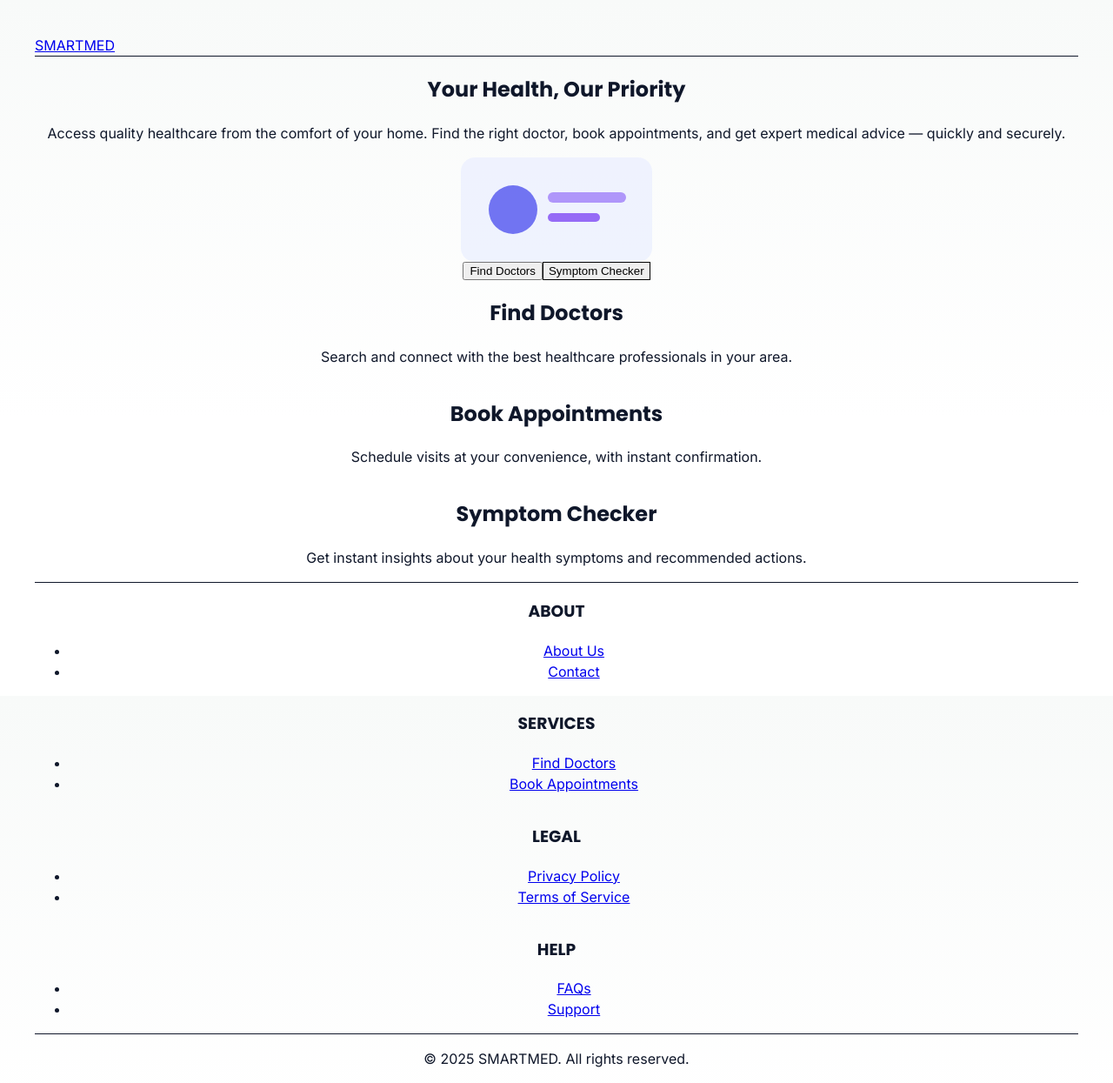
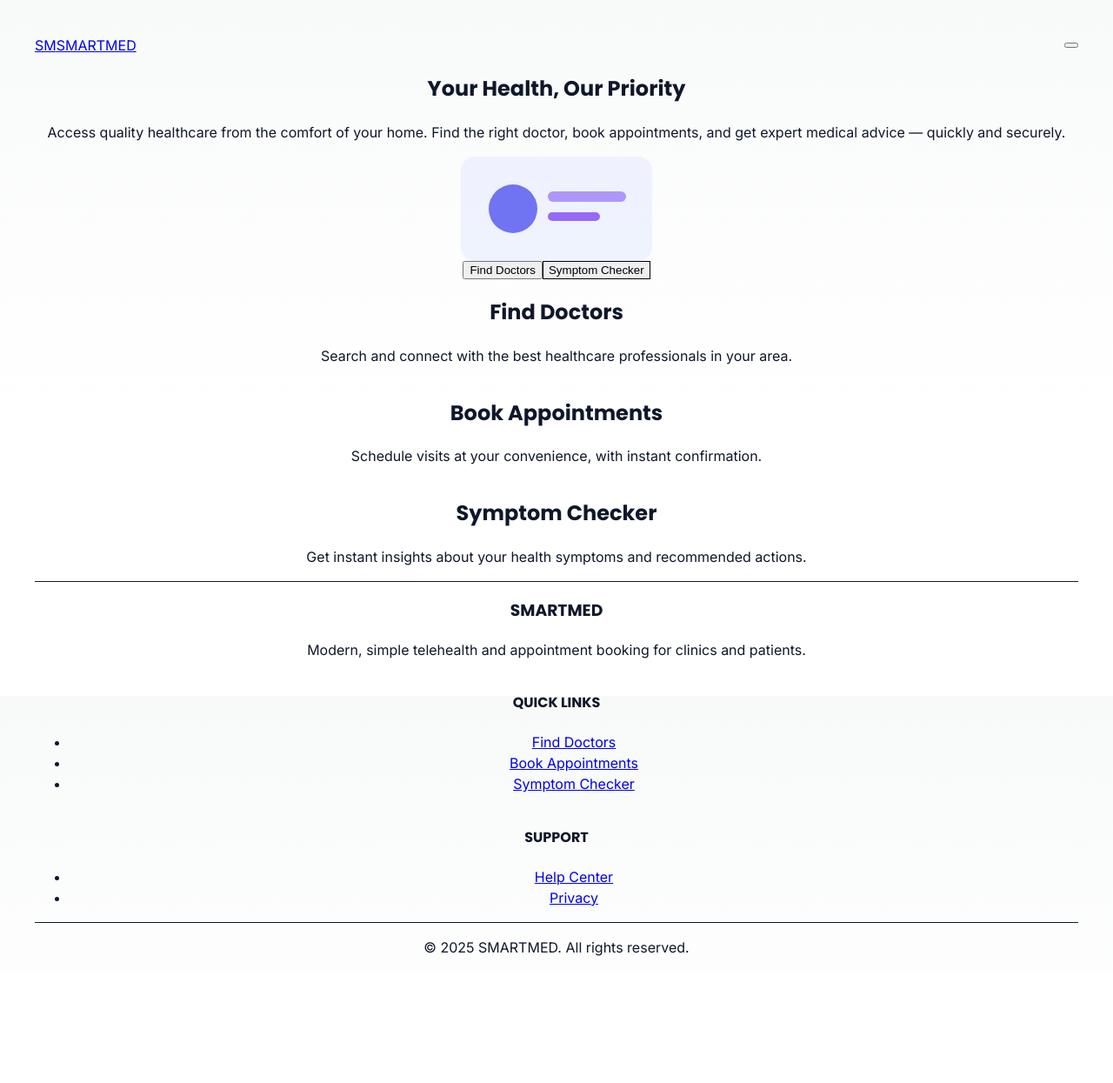
Before and after one commit to MOKSH2425/SMARTMED-system-final, a React (Vite) app: page / in a window 1280 px wide. Shown: the whole page at 87% size. After the commit the page ends 1117 px from the top, so only its background shows below. Built offline with nearby package versions, Linux system fonts and the light colour scheme.

Commit message:
feat(layout): refactor header/footer/layout and improve accessibility

```diff
--- a/src/components/layout/Footer.tsx
+++ b/src/components/layout/Footer.tsx
@@ -1,73 +1,33 @@
 export default function Footer() {
   return (
-    <footer className="bg-white border-t">
-      <div className="mx-auto max-w-7xl py-6 px-4 sm:px-6 lg:px-8">
-        <div className="grid grid-cols-1 md:grid-cols-4 gap-8">
+    <footer className="bg-neutral-50 border-t">
+      <div className="container py-10">
+        <div className="grid grid-cols-1 md:grid-cols-3 gap-8">
           <div>
-            <h3 className="text-sm font-semibold text-gray-600 tracking-wider uppercase">About</h3>
-            <ul className="mt-4 space-y-4">
-              <li>
-                <a href="#" className="text-base text-gray-500 hover:text-gray-900">
-                  About Us
-                </a>
-              </li>
-              <li>
-                <a href="#" className="text-base text-gray-500 hover:text-gray-900">
-                  Contact
-                </a>
-              </li>
+            <h3 className="text-lg font-semibold text-neutral-800">SMARTMED</h3>
+            <p className="mt-3 text-sm text-neutral-600">Modern, simple telehealth and appointment booking for clinics and patients.</p>
+          </div>
+
+          <div>
+            <h4 className="text-sm font-semibold text-neutral-700 uppercase">Quick links</h4>
+            <ul className="mt-4 space-y-2 text-neutral-600">
+              <li><a href="#">Find Doctors</a></li>
+              <li><a href="#">Book Appointments</a></li>
+              <li><a href="#">Symptom Checker</a></li>
             </ul>
           </div>
+
           <div>
-            <h3 className="text-sm font-semibold text-gray-600 tracking-wider uppercase">Services</h3>
-            <ul className="mt-4 space-y-4">
-              <li>
-                <a href="#" className="text-base text-gray-500 hover:text-gray-900">
-                  Find Doctors
-                </a>
-              </li>
-              <li>
-                <a href="#" className="text-base text-gray-500 hover:text-gray-900">
-                  Book Appointments
-                </a>
-              </li>
-            </ul>
-          </div>
-          <div>
-            <h3 className="text-sm font-semibold text-gray-600 tracking-wider uppercase">Legal</h3>
-            <ul className="mt-4 space-y-4">
-              <li>
-                <a href="#" className="text-base text-gray-500 hover:text-gray-900">
-                  Privacy Policy
-                </a>
-              </li>
-              <li>
-                <a href="#" className="text-base text-gray-500 hover:text-gray-900">
-                  Terms of Service
-                </a>
-              </li>
-            </ul>
-          </div>
-          <div>
-            <h3 className="text-sm font-semibold text-gray-600 tracking-wider uppercase">Help</h3>
-            <ul className="mt-4 space-y-4">
-              <li>
-                <a href="#" className="text-base text-gray-500 hover:text-gray-900">
-                  FAQs
-                </a>
-              </li>
-              <li>
-                <a href="#" className="text-base text-gray-500 hover:text-gray-900">
-                  Support
-                </a>
-              </li>
+            <h4 className="text-sm font-semibold text-neutral-700 uppercase">Support</h4>
+            <ul className="mt-4 space-y-2 text-neutral-600">
+              <li><a href="#">Help Center</a></li>
+              <li><a href="#">Privacy</a></li>
             </ul>
           </div>
         </div>
-        <div className="mt-8 border-t pt-8">
-          <p className="text-center text-base text-gray-400">
-            &copy; {new Date().getFullYear()} SMARTMED. All rights reserved.
-          </p>
+
+        <div className="mt-8 border-t pt-6">
+          <p className="text-center text-sm text-neutral-500">&copy; {new Date().getFullYear()} SMARTMED. All rights reserved.</p>
         </div>
       </div>
     </footer>
--- a/src/components/layout/Header.tsx
+++ b/src/components/layout/Header.tsx
@@ -1,54 +1,97 @@
 import { Link } from 'react-router-dom';
-import { UserIcon } from '@heroicons/react/24/outline';
+import { useState } from 'react';
+import { UserIcon, Bars3Icon, XMarkIcon } from '@heroicons/react/24/outline';
 import { useAuth } from '../../contexts/AuthContext';
 import Button from '../ui/Button';
 
 export default function Header() {
   const { user, logout, isAuthenticated } = useAuth();
+  const [open, setOpen] = useState(false);
+
+  const navItems = [
+    { to: '/doctors', label: 'Find Doctors' },
+    { to: '/appointments', label: 'Appointments' },
+    { to: '/symptom-checker', label: 'Symptom Checker' },
+  ];
 
   return (
-    <header className="border-b bg-white">
-      <nav className="mx-auto max-w-7xl px-4 sm:px-6 lg:px-8">
-        <div className="flex h-16 justify-between items-center">
-          <div className="flex-shrink-0">
-            <Link to="/" className="text-xl font-extrabold tracking-tight text-indigo-600">
-              SMARTMED
+    <header className="bg-white shadow-sm" role="banner">
+      <div className="container" role="navigation" aria-label="Main navigation">
+        <div className="flex items-center justify-between h-16">
+          <div className="flex items-center gap-4">
+            <Link to="/" className="flex items-center gap-3 text-smartmed-700">
+              <span className="inline-flex h-9 w-9 items-center justify-center rounded-md bg-smartmed-50 text-smartmed-700 font-bold">SM</span>
+              <span className="text-xl font-bold tracking-tight">SMARTMED</span>
             </Link>
           </div>
-          <div className="hidden sm:ml-6 sm:flex sm:space-x-8">
-            <Link
-              to="/doctors"
-              className="inline-flex items-center px-1 pt-1 text-sm font-medium text-gray-900"
-            >
-              Find Doctors
-            </Link>
-            <Link
-              to="/appointments"
-              className="inline-flex items-center px-1 pt-1 text-sm font-medium text-gray-500 hover:text-gray-900"
-            >
-              Appointments
-            </Link>
-            <Link
-              to="/symptom-checker"
-              className="inline-flex items-center px-1 pt-1 text-sm font-medium text-gray-500 hover:text-gray-900"
-            >
-              Symptom Checker
-            </Link>
+
+          <div className="hidden md:flex md:items-center md:space-x-6">
+            {navItems.map((item) => (
+              <Link key={item.to} to={item.to} className="text-sm font-medium text-neutral-700 hover:text-neutral-900">
+                {item.label}
+              </Link>
+            ))}
           </div>
-          <div className="flex items-center gap-4">
+
+          <div className="flex items-center gap-3">
             {isAuthenticated && user ? (
               <>
-                <span className="text-sm text-gray-700">Hello, {user.name}</span>
+                <span className="hidden sm:inline text-sm text-neutral-700">Hello, {user.name}</span>
                 <Button variant="ghost" onClick={logout}>Logout</Button>
               </>
             ) : (
-              <Link to="/auth/login" className="p-2 text-gray-400 hover:text-gray-500">
-                <UserIcon className="h-6 w-6" aria-hidden="true" />
-              </Link>
+              <div className="hidden sm:flex items-center gap-2">
+                <Link to="/auth/login" className="p-2 text-neutral-500 hover:text-neutral-700">
+                  <UserIcon className="h-6 w-6" aria-hidden="true" />
+                </Link>
+                <Link to="/signup">
+                  <Button variant="primary">Sign up</Button>
+                </Link>
+              </div>
             )}
+
+            {/* Mobile menu button */}
+            <button
+              onClick={() => setOpen((s) => !s)}
+              className="ml-2 inline-flex items-center justify-center rounded-md p-2 text-neutral-600 hover:bg-neutral-100 md:hidden"
+              aria-expanded={open}
+              aria-controls="mobile-menu"
+              aria-label="Toggle menu"
+            >
+              {open ? <XMarkIcon className="h-6 w-6" /> : <Bars3Icon className="h-6 w-6" />}
+            </button>
           </div>
         </div>
-      </nav>
+
+        {/* Mobile menu */}
+        {open && (
+          <div id="mobile-menu" className="md:hidden mt-2 pb-4 border-t">
+            <div className="flex flex-col space-y-2">
+              {navItems.map((item) => (
+                <Link key={item.to} to={item.to} onClick={() => setOpen(false)} className="px-2 py-2 text-neutral-700 font-medium rounded-md hover:bg-neutral-50">
+                  {item.label}
+                </Link>
+              ))}
+              <div className="pt-2 border-t mt-2 flex items-center justify-between">
+                {isAuthenticated && user ? (
+                  <div className="flex items-center gap-2">
+                    <UserIcon className="h-6 w-6 text-neutral-600" />
+                    <span className="text-sm">{user.name}</span>
+                    <Button variant="ghost" onClick={logout} className="ml-2">Logout</Button>
+                  </div>
+                ) : (
+                  <div className="flex items-center gap-2">
+                    <Link to="/auth/login" onClick={() => setOpen(false)} className="text-sm text-neutral-700">Login</Link>
+                    <Link to="/signup" onClick={() => setOpen(false)}>
+                      <Button variant="primary">Sign up</Button>
+                    </Link>
+                  </div>
+                )}
+              </div>
+            </div>
+          </div>
+        )}
+      </div>
     </header>
   );
 }
--- a/src/components/layout/Layout.tsx
+++ b/src/components/layout/Layout.tsx
@@ -4,10 +4,11 @@ import Footer from './Footer';
 
 export default function Layout() {
   return (
-    <div className="min-h-screen flex flex-col">
+    <div className="min-h-screen flex flex-col bg-smartmed-50">
+      <a href="#main-content" className="skip-link sr-only focus:not-sr-only">Skip to content</a>
       <Header />
-      <main className="flex-grow">
-        <div className="mx-auto max-w-7xl px-4 sm:px-6 lg:px-8 py-8">
+      <main id="main-content" className="flex-grow">
+        <div className="container py-10">
           <Outlet />
         </div>
       </main>
```
